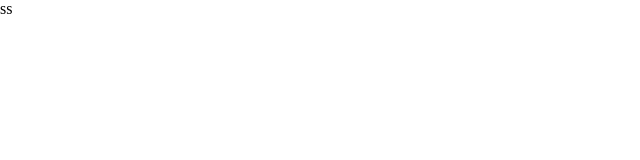
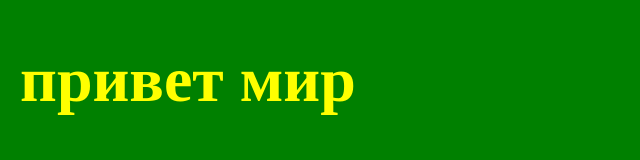
Before and after one commit to chalma42/duma, a website: page app/index.html in a window 1280 px wide. Shown: the whole page, without its empty margins (0-640 px from the left). Drawn offline with Linux system fonts and the light colour scheme; files that its build step writes are made by us from their sources.

```diff
--- a/app/index.html
+++ b/app/index.html
@@ -5,10 +5,9 @@
     <meta http-equiv="X-UA-Compatible" content="IE=edge">
     <meta name="viewport" content="width=device-width, initial-scale=1.0">
     <title>Document</title>
-    <link rel="stylesheet" href="css/style.min.css">
+    <link rel="stylesheet" href="css/style.css">
 </head>
 <body>
-    ss
-    <script src="js/main.min.js"></script>
+    <h1>привет мир</h1>
 </body>
 </html>
--- a/app/scss/style.scss
+++ b/app/scss/style.scss
@@ -1,4 +1,7 @@
 body {
-    margin: 0;
-    border-color: red;
+    background: green;
+    color: yellow;
+    padding: 0;
+    font-size: 32px;
+    margin-left: 20px;
 }
--- a/gulpfile.js
+++ b/gulpfile.js
@@ -15,8 +15,8 @@
 
 function styles() {
     return src('app/scss/style.scss')
-        .pipe(sass({outputStyle: 'compressed' }))
-        .pipe(concat('style.min.css')) //переименовывает конечный файл .css
+        .pipe(sass())
+        //.pipe(concat('style.min.css')) //переименовывает конечный файл .css
         .pipe(dest('app/css'))
         .pipe(browserSync.stream());
 }
@@ -30,4 +30,4 @@
 exports.watching = watching;
 exports.browserSync = browsersync;
 
-exports.default = parallel(browsersync, watching)
+exports.default = parallel(browsersync, watching);
--- a/package.json
+++ b/package.json
@@ -21,6 +21,7 @@
     "gulp": "^4.0.2",
     "gulp-concat": "^2.6.1",
     "gulp-sass": "^5.1.0",
+    "gulp-uglify-es": "^3.0.0",
     "sass": "^1.49.4"
   }
 }
```
Also changed, not shown: app/css/style.css (added), app/css/style.min.css (deleted), 2 other files.
